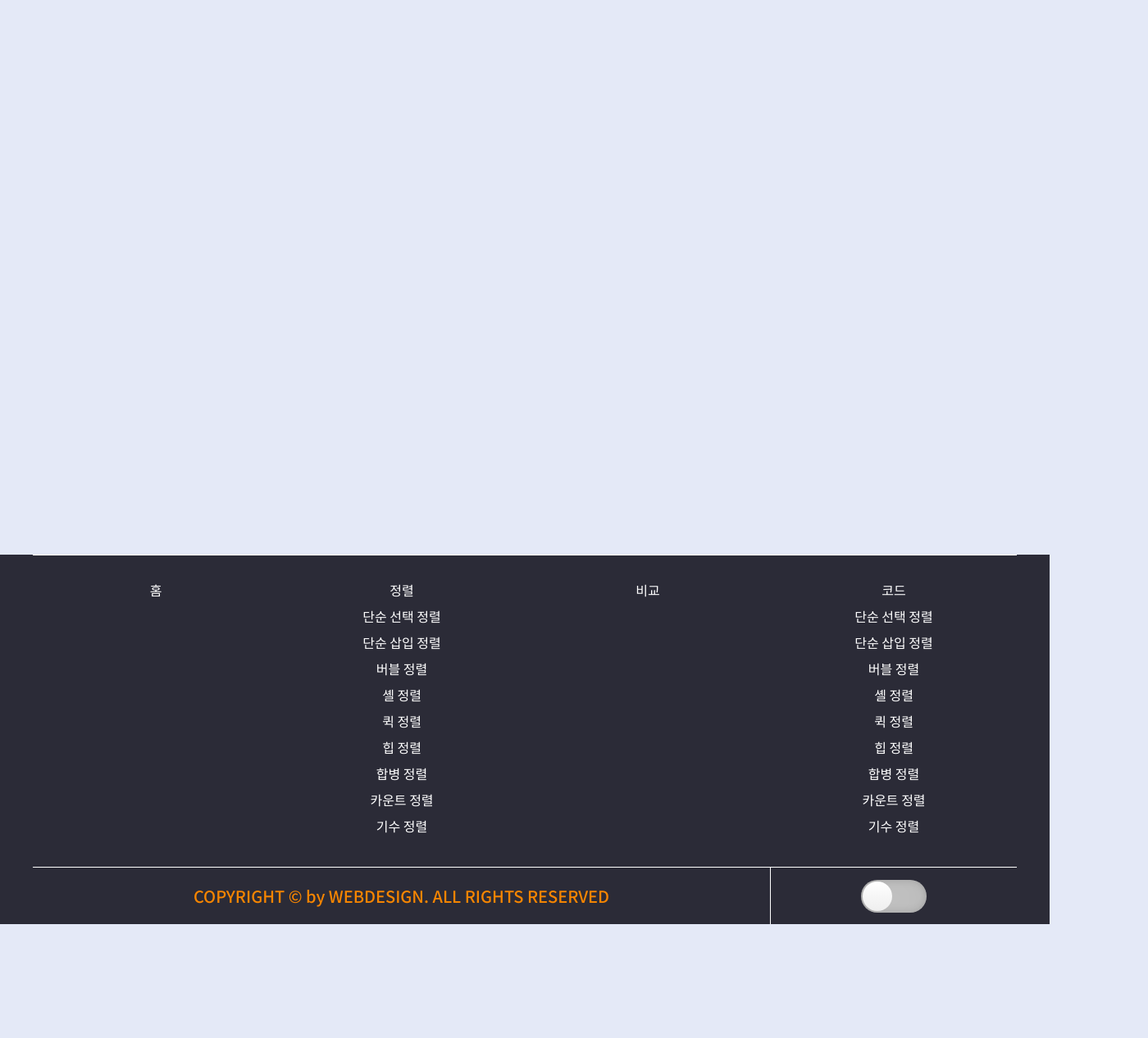
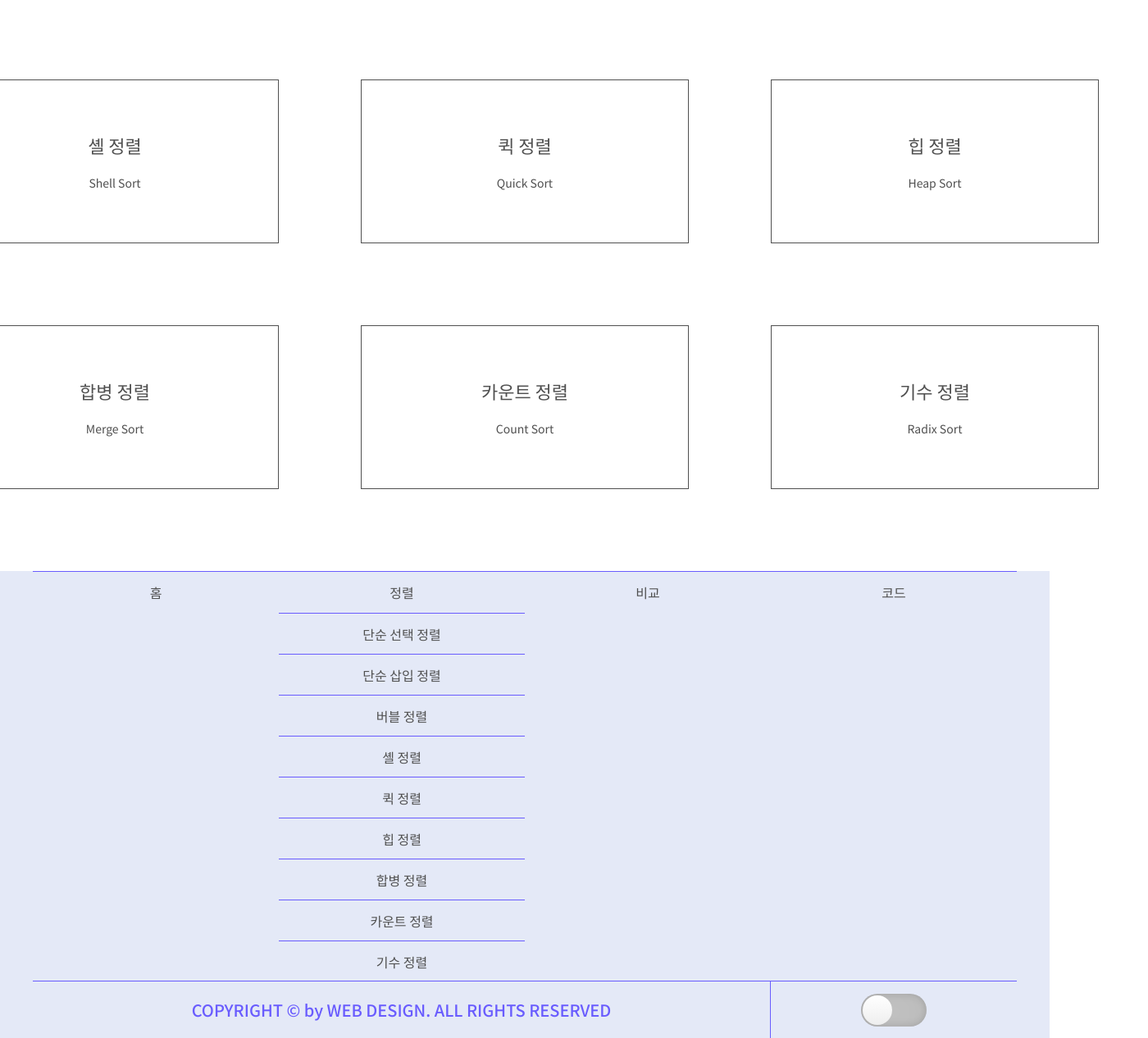
Before and after one commit to Wongoon/algorithm_web, a plain HTML site: page index.html in a window 1280 px wide. Shown: the part 373-1640 px from the top of the page at 82% size, 1400 px wide, since content can reach past the window. Before the commit the page ends 1501 px from the top, so only its background shows below. Drawn offline with nearby package versions, Linux system fonts and the light colour scheme.

Commit message:
code update

```diff
--- a/css/index.css
+++ b/css/index.css
@@ -1 +1,40 @@
 @import url(main.css);
+.container{
+    height: 800px;
+    margin: 100px 0;
+}
+.content{
+    display: grid;
+    grid-template-columns: repeat(3, 1fr);
+    gap: 100px;
+    width: 100%;
+}
+.content .contents{
+    display: flex;
+    flex-direction: column;
+    justify-content: center;
+    width: 400px;
+    height: 200px;
+    border: 1px solid var(--text-clr);
+    transition: all 0.3s ease;
+}
+body.dark .content .contents{
+    background: var(--header-clr);
+}
+.content .contents span{
+    text-align: center;
+    color: var(--text-clr);
+    margin: 10px;
+}
+.content .contents span.title{
+    font-size: 22px;
+}
+.content .contents span.subtitle{
+    font-size: 14px;
+}
+.content .contents:hover{
+    border: 1px solid var(--primary-clr);
+}
+.content .contents:hover span{
+    color: var(--primary-clr);
+}
--- a/css/main.css
+++ b/css/main.css
@@ -1,9 +1,10 @@
 @import url(reset.css);
 header{
-    top:10px;
-    width:1200px;
+    width: 100%;
     position:relative;
     z-index:1;
+    background: var(--header-clr);
+    padding: 10px;
 }
 .nav{
     display:flex;
@@ -13,27 +14,26 @@ header{
     float:left;
     height:50px;
     width:300px;
-    background-color:#fff;
+    background-color: var(--header-clr);
 }
-.nav > li > a{
+.nav > li > a, .nav > li > span{
     display: block;
     line-height:50px;
     font-size:22px;
     font-weight: bold;
     text-align:center;
-    color:#333;
+    color:var(--text-clr);
     width:100%;
     height:100%;
-    transition:all 0.5s ease;
+    transition:all 0.3s ease;
 }
-.nav > li:hover > a{
-    background-color: #2b2b37;
-    color:#f68500;
+.nav > li:hover > a, .nav > li:hover span{
+    background: var(--primary-clr);
+    color: var(--header-clr);
 }
 .nav_in{
     display: none;
-    background-color:#2b2b37;
-    border:1px solid #2b2b37;
+    background:var(--header-clr);
     border-width:0px 1px !important;
     overflow: hidden;
 }
@@ -41,61 +41,76 @@ header{
     height:50px;
     width:300px;
     text-align: center;
-    border-top: 1px solid #000;
+    border-left:1px solid var(--header-clr);
+    border-right:1px solid var(--header-clr);
+    border-top: 1px solid var(--text-clr);
+    transition: all 0.3s ease;
+}
+.nav_in > li:hover{
+    border-left: 1px solid var(--primary-clr);
+    border-right: 1px solid var(--primary-clr);
+    border-top: 1px solid var(--primary-clr);
 }
 .nav_in > li > a{
     display: block;
     line-height: 50px;
     width: 100%;
     height: 100%;
-    color:#fff;
+    color: var(--text-clr);
     transition:all 0.3s ease;
 }
 .nav_in > li > a:hover, .nav_in > li:hover > a{
-    color:#f68500 !important;
+    background: var(--primary-clr);
+    color: var(--header-clr);
 }
-.content{
+body.dark .nav > li:hover > a
+.container{
     width:1400px;
-    height:1000px;
     margin:0 auto;
     position: relative;
+    background: var(--body-clr);
   }
 footer{
     width:100%;
+    height: 570px;
     display: flex;
     flex-direction: column;
     align-items: center;
-    background-color: #2b2b37;
-}
-footer a:hover{
-    color:#f68500;
+    background: var(--header-clr);
 }
 .bt_submenu{
-    border-top:1px solid #fff;
+    border-top:1px solid var(--primary-clr);
     width:1200px;
-    height:100%;
-    padding-top: 30px;
+    height: 500px;
 }
 .bt_nav{
     width: 100%;
+    height: 500px;
     display: flex;
     justify-content: center;
     position: relative;
-    margin-bottom:30px;
 }
 .bt_nav li{
     width:300px;
+    height: 50px;
+    text-align: center;
 }
-.bt_nav li a, .bt_nav-in li a{
-    color:#fff;
+.bt_nav li a, .bt_nav-in li a, .bt_nav li span{
     display: block;
     width:100%;
-    height:32px;
-    text-align: center;
-    transition: all 0.5s ease;
+    height: 100%;
+    color: var(--text-clr);
+    line-height: 50px;
+    cursor: pointer;
 }
-.bt_nav li a:hover, .bt_nav-in li a:hover{
-    color:#f68500;
+.bt_nav li a:hover, .bt_nav-in li a:hover, .bt_nav li span:hover{
+    color: var(--primary-clr);
+}
+body.dark .bt_nav li a:hover{
+    color: var(--toggle-clr);
+}
+.bt_nav-in li{
+    border-top: 1px solid var(--primary-clr);
 }
 footer .footer_bt{
     width: 1200px;
@@ -104,21 +119,25 @@ footer .footer_bt{
     justify-content: center;
     align-items: center;
     flex-direction: row;
-    border-top:1px solid #fff;
+    border-top:1px solid var(--primary-clr);
 }
 footer .footer_bt .copyright{
     padding: 20px 0;
     width: 900px;
     height: 100%;
     position: relative;
-    border-right: 1px solid #fff;
+    border-right: 1px solid var(--primary-clr);
 }
 footer .footer_bt .copyright h5{
-    color:#f68500;
+    color: var(--primary-clr);
     width: 100%;
     text-align: center;
     font-size:20px;
     font-weight: 500;
+    transition: all 0.1s;
+}
+body.dark footer .footer_bt .copyright h5{
+    color: var(--text-clr);
 }
 footer .footer_bt .darkmode{
     width: 300px;
@@ -132,7 +151,7 @@ footer .footer_bt .darkmode{
     width: 80px;
     height: 40px;
     border-radius: 40px;
-    transition: 0.5s all;
+    transition: all 0.3s ease;
     background: #ccc;
     cursor: pointer;
     box-shadow: inset 0 2px 60px rgba(0, 0, 0, 0.1), inset 0 2px 8px rgba(0, 0, 0, 0.1), inset 0 -4px 8px rgba(0, 0, 0, 0.05);
@@ -147,7 +166,7 @@ footer .footer_bt .darkmode{
     border-radius: 50%;
     transform: scale(0.9);
     background: linear-gradient(to bottom, #fff, #eee);
-    transition: 0.5s all;
+    transition: all 0.5s ease;
     box-shadow: 0 8px 20px rgba(0, 0, 0, 0.1), inset 0 4px 4px rgba(255, 255, 255, 1), inset 0 -4px -4px rgba(255, 255, 255, 1);
 }
 #btn.active{
--- a/css/reset.css
+++ b/css/reset.css
@@ -6,21 +6,21 @@
     padding: 0;
     box-sizing: border-box;
     font-family: 'Noto Sans KR', 'Noto Sans', sans-serif;
+    transition: all 0.3s ease;
 }
 :root{
-    --body-clr: #e4e9f7;
-    --header-clr: #fff;
+    --body-clr: #fff;
+    --header-clr: #e4e9f7;
     --primary-clr: #695cfe;
     --primary-clr-light: #f6f5ff;
     --toggle-clr: #ddd;
-    --text-clr: #707070;
+    --text-clr: #505050;
 }
 body{
     width:100%;
     min-height: 100vh;
     background: var(--body-clr);
     transition: all 0.2s ease;
-    overflow-x: hidden;
     display: flex;
     flex-direction: column;
     align-items: center;
@@ -31,7 +31,7 @@ body.dark{
     --primary-clr: #3a3b3c;
     --primary-clr-light: #3a3b3c;
     --toggle-clr: #fff;
-    --text-clr: #ccc;
+    --text-clr: #aaa;
 }
 ul, ol{
     list-style: none;
--- a/index.html
+++ b/index.html
@@ -12,7 +12,7 @@
     <header>
         <ul class="nav">
             <li><a href="#">홈</a></li>
-            <li><a href="#">정렬</a>
+            <li><span>정렬</span>
                 <ul class="nav_in">
                     <li><a href="#">단순 선택 정렬</a></li>
                     <li><a href="#">단순 삽입 정렬</a></li>
@@ -26,29 +26,54 @@
                 </ul>
             </li>
             <li><a href="#">비교</a></li>
-            <li><a href="#">코드</a>
-                <ul class="nav_in">
-                    <li><a href="#">단순 선택 정렬</a></li>
-                    <li><a href="#">단순 삽입 정렬</a></li>
-                    <li><a href="#">버블 정렬</a></li>
-                    <li><a href="#">셸 정렬</a></li>
-                    <li><a href="#">퀵 정렬</a></li>
-                    <li><a href="#">힙 정렬</a></li>
-                    <li><a href="#">합병 정렬</a></li>
-                    <li><a href="#">카운트 정렬</a></li>
-                    <li><a href="#">기수 정렬</a></li>
-                </ul>
-            </li>
+            <li><a href="#">코드</a></li>
         </ul>
     </header>
-    <div class="content">
-
+    <div class="container">
+        <div class="content">
+            <a href="#" class="contents">
+                <span class="title">단순 선택 정렬</span>
+                <span class="subtitle">Selection Sort</span>
+            </a>
+            <a href="#" class="contents">
+                <span class="title">단순 삽입 정렬</span>
+                <span class="subtitle">Insertion Sort</span>
+            </a>
+            <a href="#" class="contents">
+                <span class="title">버블 정렬</span>
+                <span class="subtitle">Bubble Sort</span>
+            </a>
+            <a href="#" class="contents">
+                <span class="title">셸 정렬</span>
+                <span class="subtitle">Shell Sort</span>
+            </a>
+            <a href="#" class="contents">
+                <span class="title">퀵 정렬</span>
+                <span class="subtitle">Quick Sort</span>
+            </a>
+            <a href="#" class="contents">
+                <span class="title">힙 정렬</span>
+                <span class="subtitle">Heap Sort</span>
+            </a>
+            <a href="#" class="contents">
+                <span class="title">합병 정렬</span>
+                <span class="subtitle">Merge Sort</span>
+            </a>
+            <a href="#" class="contents">
+                <span class="title">카운트 정렬</span>
+                <span class="subtitle">Count Sort</span>
+            </a>
+            <a href="#" class="contents">
+                <span class="title">기수 정렬</span>
+                <span class="subtitle">Radix Sort</span>
+            </a>
+        </div>
     </div>
     <footer>
         <div class="bt_submenu">
             <ul class="bt_nav">
                 <li><a href="#">홈</a></li>
-                <li><a href="#">정렬</a>
+                <li><span>정렬</span>
                     <ul class="bt_nav-in">
                         <li><a href="#">단순 선택 정렬</a></li>
                         <li><a href="#">단순 삽입 정렬</a></li>
@@ -62,24 +87,12 @@
                     </ul>
                 </li>
                 <li><a href="#">비교</a></li>
-                <li><a href="#">코드</a>
-                    <ul class="bt_nav-in">
-                        <li><a href="#">단순 선택 정렬</a></li>
-                        <li><a href="#">단순 삽입 정렬</a></li>
-                        <li><a href="#">버블 정렬</a></li>
-                        <li><a href="#">셸 정렬</a></li>
-                        <li><a href="#">퀵 정렬</a></li>
-                        <li><a href="#">힙 정렬</a></li>
-                        <li><a href="#">합병 정렬</a></li>
-                        <li><a href="#">카운트 정렬</a></li>
-                        <li><a href="#">기수 정렬</a></li>
-                    </ul>
-                </li>
+                <li><a href="#">코드</a></li>
             </ul>
         </div>
         <div class="footer_bt">
             <div class="copyright">
-                <h5>COPYRIGHT © by WEBDESIGN. ALL RIGHTS RESERVED</h5>
+                <h5>COPYRIGHT © by WEB DESIGN. ALL RIGHTS RESERVED</h5>
             </div>
             <div class="darkmode">
                 <div id="btn">
@@ -89,5 +102,11 @@
         </div>
     </footer>
     <script src="js/darkmode.js" type="text/javascript"></script>
+    <script>
+        const dontmove = document.querySelector('.dontmove');
+        dontmove.addEventListener('click', (e) => {
+            e.preventDefault();
+        })
+    </script>
 </body>
 </html>
```
